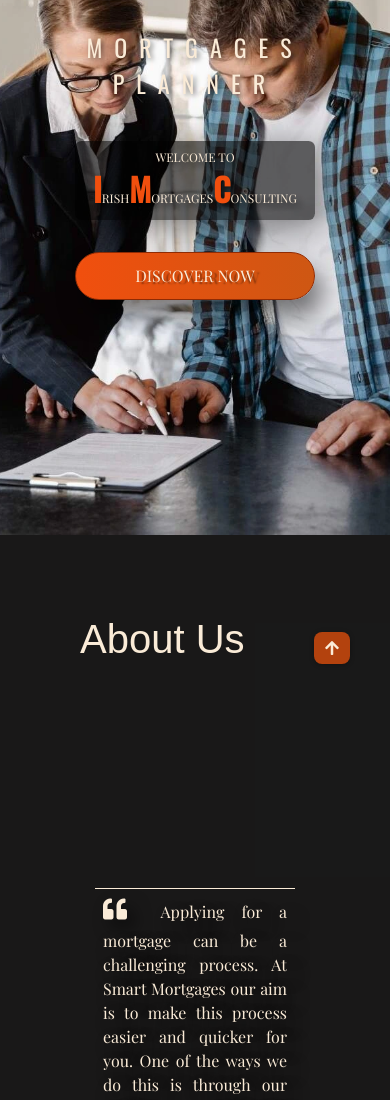
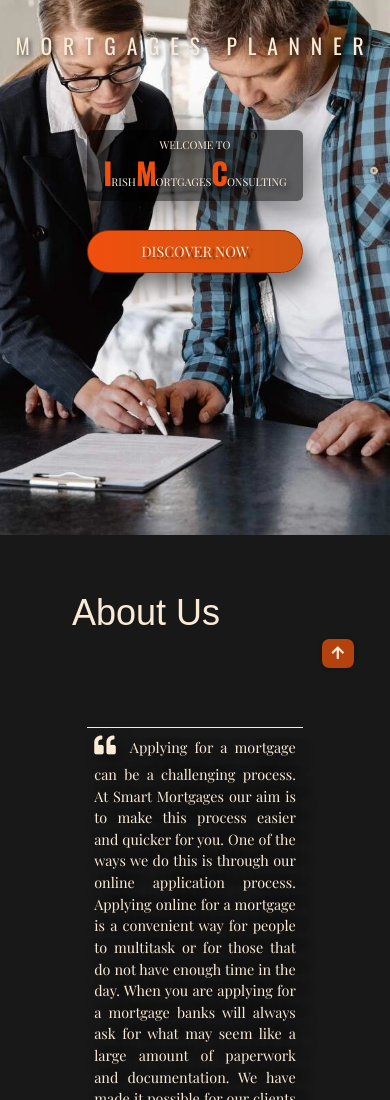
Before and after one commit to fitabigail/IrishMortgageConsulting, a plain HTML site: page index.html in a window 390 px wide. Shown: the part 140-1240 px from the top of the page. Drawn offline with nearby package versions, Linux system fonts and the light colour scheme; a web font is replaced by a local one.

Commit message:
Add min 320px media query to index.html

```diff
--- a/assets/css/style.css
+++ b/assets/css/style.css
@@ -1559,5 +1559,56 @@
     }
 html{
     font-size: 50%;
-}
-}
+}}
+
+@media (min-width: 320px) {
+    .section_about {
+        height: 135vh;
+        font-size: 1.5rem;
+    }
+
+    .about-heading {
+        border: none;
+        top: 5%;
+    }
+
+    .video_section {
+        display: none;
+
+    }
+
+    .about_text {
+        width: 30rem;
+
+    }
+
+    .hero-heading {
+        height: 10rem;
+        border-bottom: none;
+
+    }
+
+    .hero-heading span {
+        font-size: 3rem;
+        letter-spacing: 1rem;
+    }
+
+    .hero_text {
+        width: 30rem;
+        font-size: 1.5rem;
+    }
+
+    .card {
+        width: 37rem;
+        height: 45rem;
+    }
+
+    .card_info {
+        width: 37rem;
+        height: 45rem;
+    }
+
+    html {
+        font-size: 45%;
+    }
+}
```
